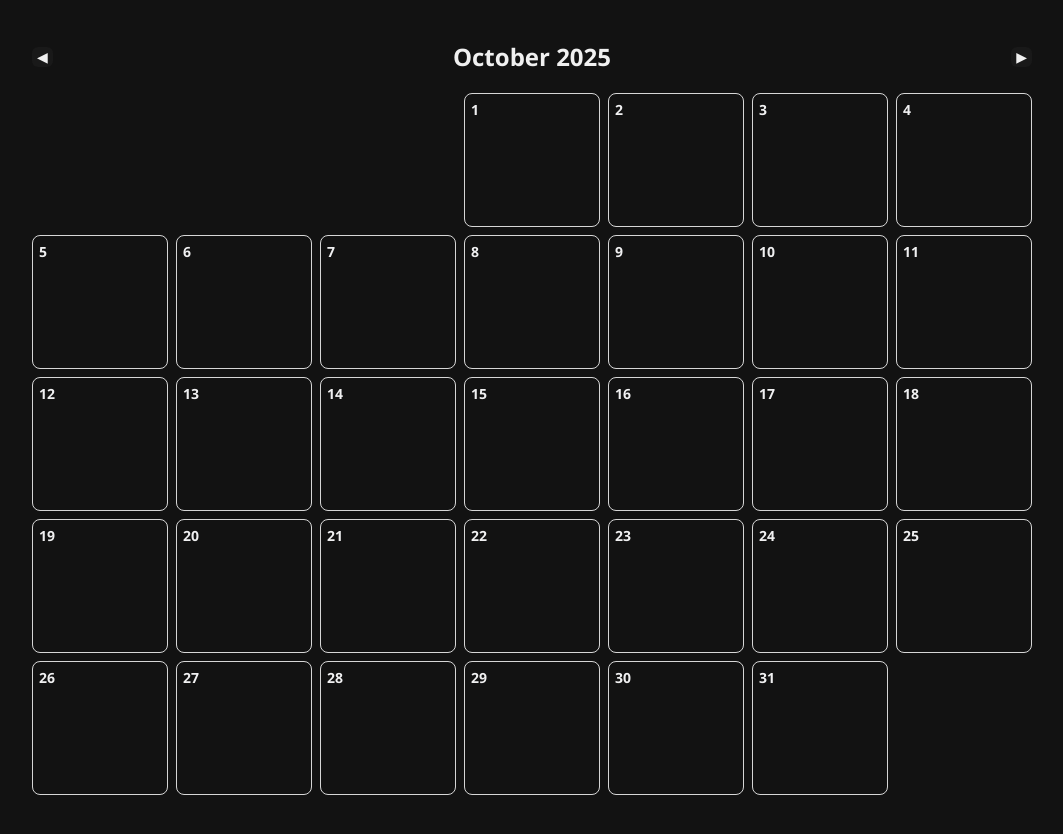
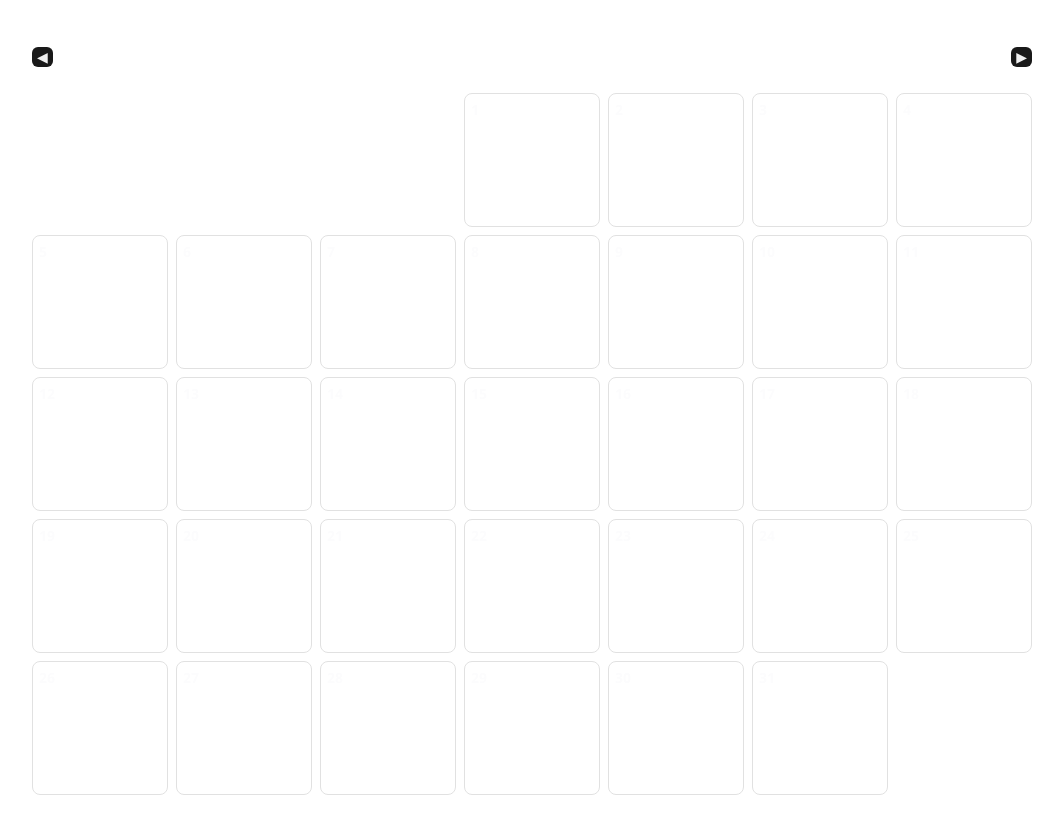
Before and after one commit to aaruh27/plain-calendar-widget, a plain HTML site: page index.html in a window 1280 px wide. Shown: the whole page, without its empty margins (108-1171 px from the left). Drawn offline with Linux system fonts and the light colour scheme.

Commit message:
Add files via upload

```diff
--- a/index.html
+++ b/index.html
@@ -13,7 +13,7 @@
       display: flex;
       justify-content: center;
       padding: 20px;
-      background-color: #121212;
+
     }
     .calendar {
       width: 95%;
@@ -30,7 +30,7 @@
     .header h2 {
       margin: 0;
       font-size: 1.5rem;
-      color: rgba(255, 255, 255, 0.938);
+      color: rgb(255, 255, 255);
     }
     .header button {
       padding: 2px 5px;
@@ -60,7 +60,7 @@
       font-weight: bold;
       margin-bottom: 5px;
       font-size: 14px;
-      color: #fcfcfdf3;
+      color: rgb(252, 252, 253)
     }
     .task-item {
       font-size: 12px;
```
